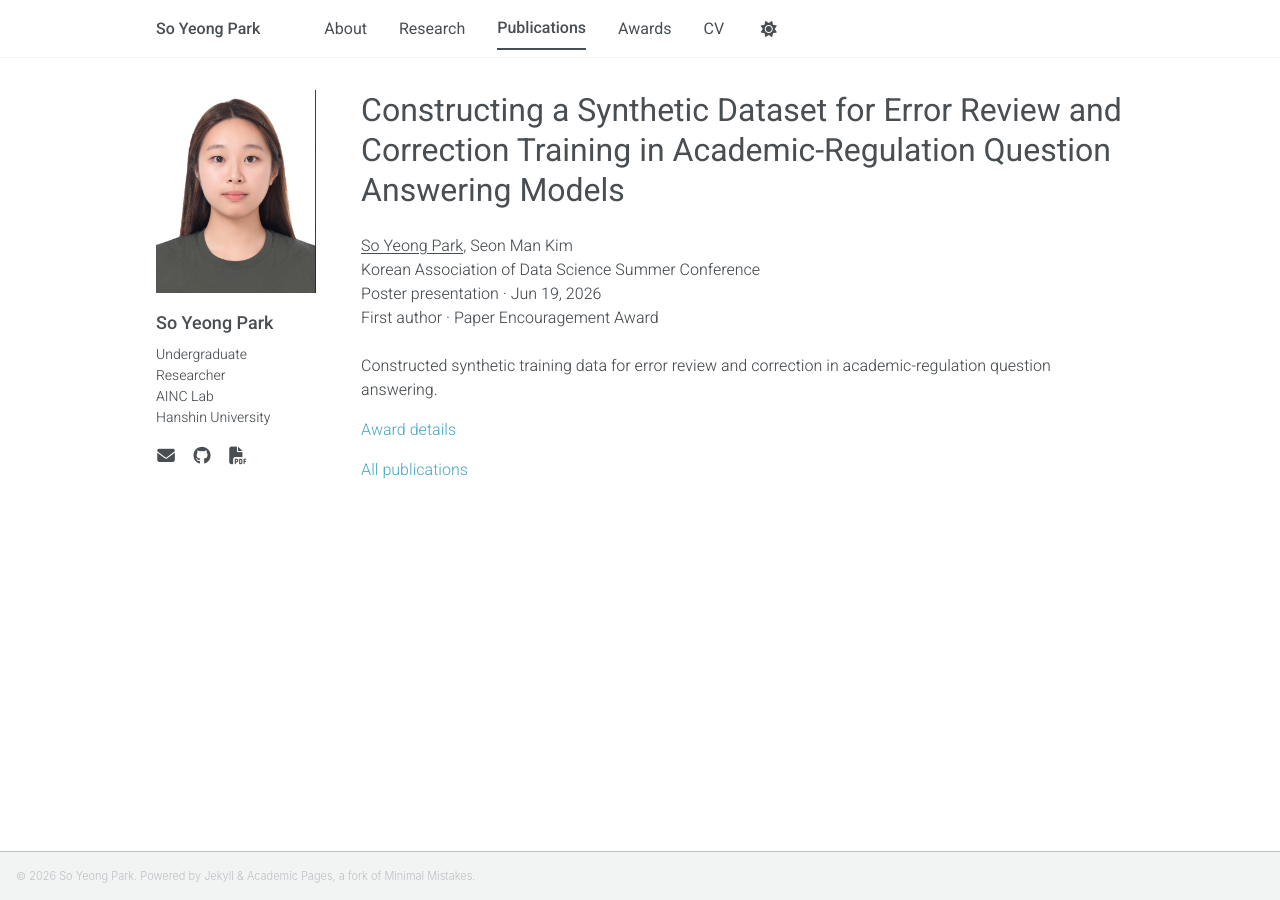
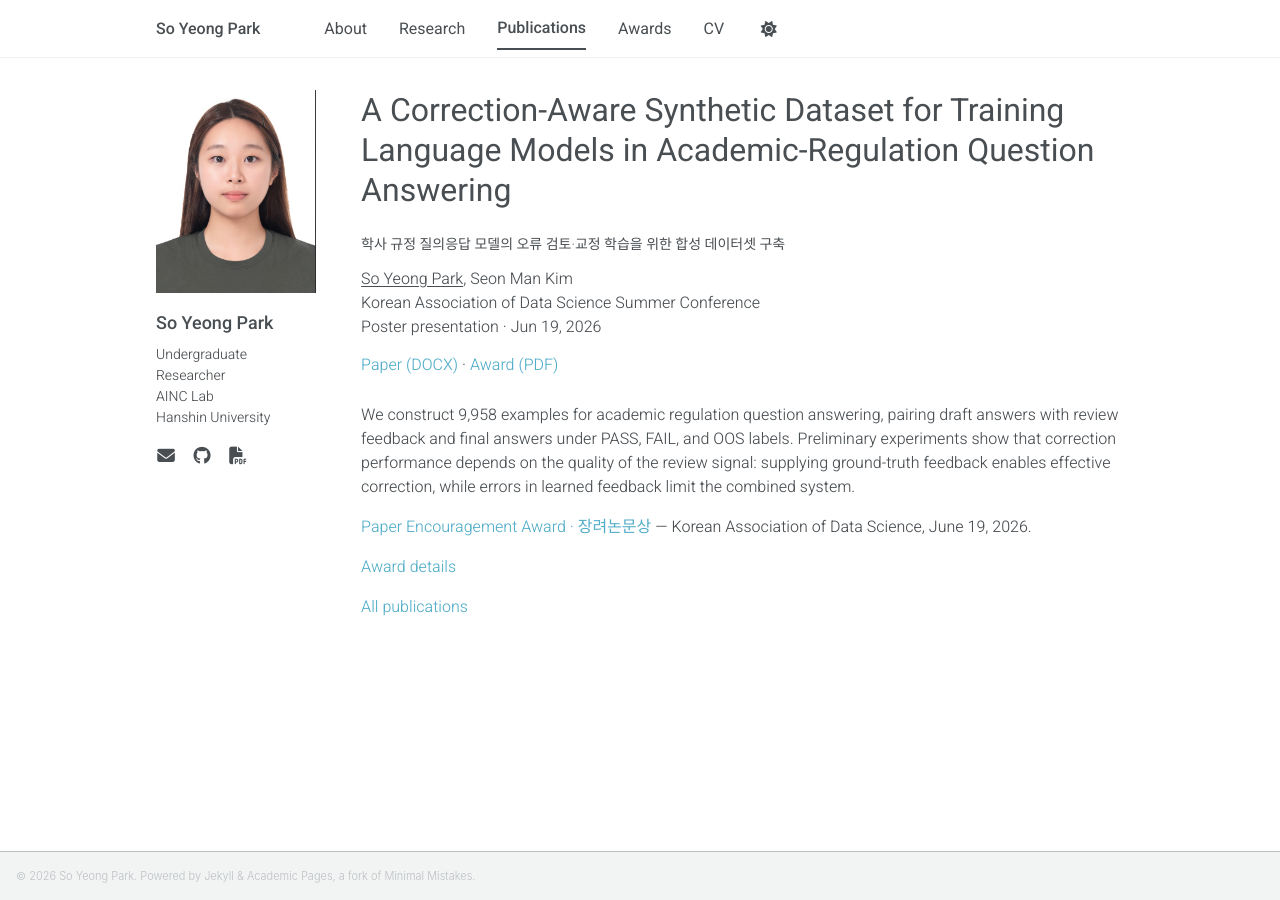
Before and after one commit to green4849/green4849.github.io, a Jekyll site: the page built from _publications/2026-qa-error-correction-dataset.md, in a window 1280 px wide. Built offline with Jekyll 4.4.1, drawn with Linux system fonts in a browser that asks for light colours.

Commit message:
Add final QA dataset manuscript and award resources

```diff
--- a/_publications/2026-qa-error-correction-dataset.md
+++ b/_publications/2026-qa-error-correction-dataset.md
@@ -2,7 +2,8 @@
 year: "2026"
 type: "poster"
 typeLabel: "Poster presentation"
-title: "Constructing a Synthetic Dataset for Error Review and Correction Training in Academic-Regulation Question Answering Models"
+title: "A Correction-Aware Synthetic Dataset for Training Language Models in Academic-Regulation Question Answering"
+title_ko: "학사 규정 질의응답 모델의 오류 검토·교정 학습을 위한 합성 데이터셋 구축"
 venue: "Korean Association of Data Science Summer Conference"
 role: "First author"
 note: "Paper Encouragement Award"
@@ -14,6 +15,13 @@ sort_order: 50
 permalink: "/publications/qa-error-correction-dataset/"
 layout: "publication"
 excerpt: "Constructed synthetic training data for error review and correction in academic-regulation question answering."
+resources:
+  - label: "Paper (DOCX)"
+    url: "/assets/publications/qa-error-correction-2026.docx"
+  - label: "Award (PDF)"
+    url: "/assets/publications/qa-error-correction-award-2026.pdf"
 ---
 
-Constructed synthetic training data for error review and correction in academic-regulation question answering.
+We construct 9,958 examples for academic regulation question answering, pairing draft answers with review feedback and final answers under PASS, FAIL, and OOS labels. Preliminary experiments show that correction performance depends on the quality of the review signal: supplying ground-truth feedback enables effective correction, while errors in learned feedback limit the combined system.
+
+[Paper Encouragement Award · 장려논문상]({{ '/assets/publications/qa-error-correction-award-2026.pdf' | relative_url }}) — Korean Association of Data Science, June 19, 2026.
```
Also changed, not shown: MIGRATION.md (+2 -0 lines), 2 other files.
